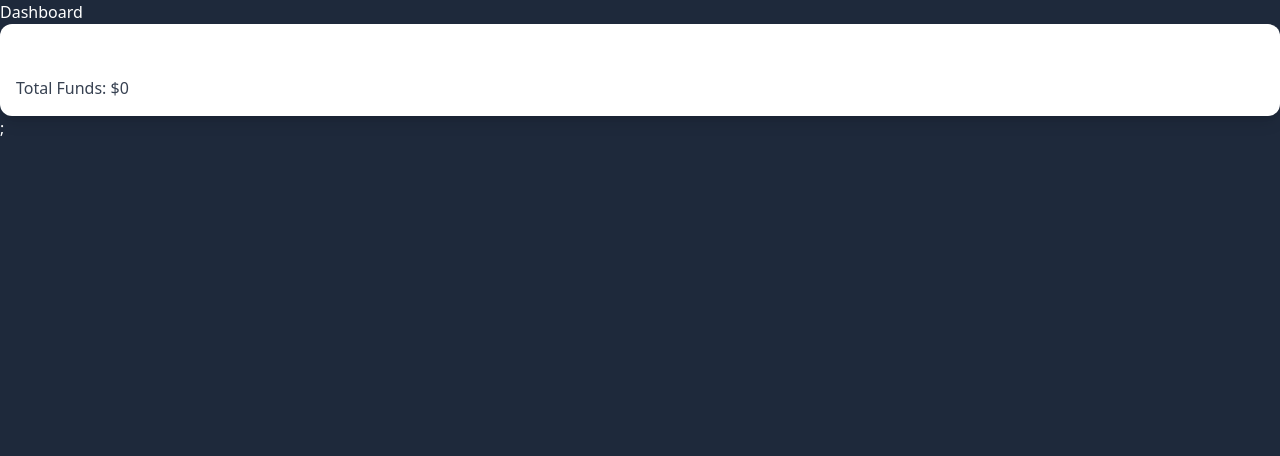
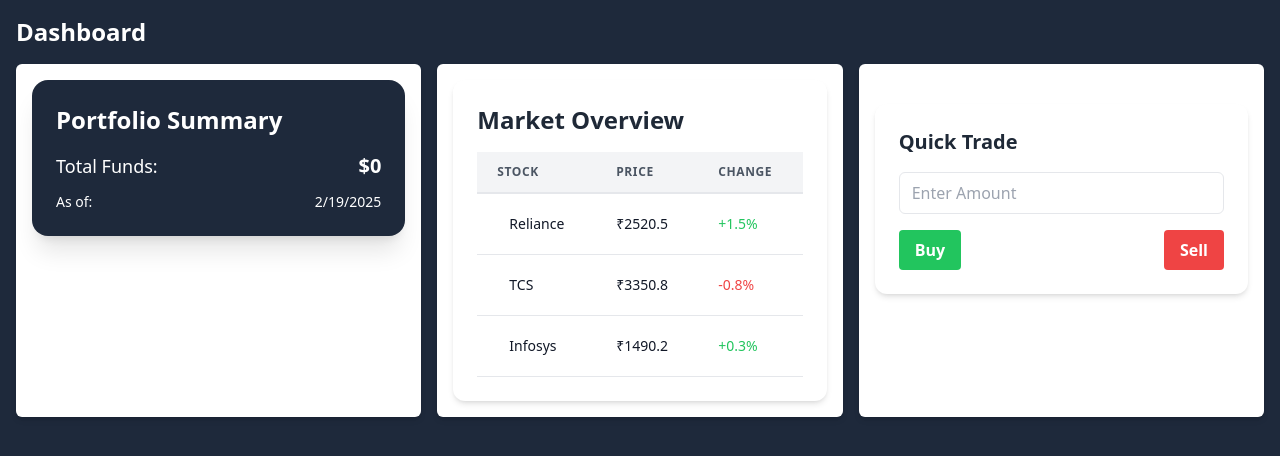
Before and after one commit to Vansh5632/StockBrokerApp, a Next.js app: page /dashboard in a window 1280 px wide. Shown: the top 456 px of the page. Built offline with nearby package versions, Linux system fonts and the light colour scheme.

Commit message:
desgin upgrade

```diff
--- a/src/components/Dashboard/MarketOverview.tsx
+++ b/src/components/Dashboard/MarketOverview.tsx
@@ -6,22 +6,37 @@
 
 export default function MarketOverview() {
   return (
-      <div className="bg-white p-4 rounded-xl shadow-lg">
-        <h2 className="text-lg font-semibold mb-2">Market Overview</h2>
-        <table className="w-full text-left">
+    <div className="bg-white p-6 rounded-xl shadow-md overflow-hidden">
+      <h2 className="text-2xl font-bold text-gray-800 mb-4">Market Overview</h2>
+      <div className="overflow-x-auto">
+        <table className="min-w-full leading-normal">
           <thead>
-            <tr className="border-b">
-              <th className="p-2">Stock</th>
-              <th className="p-2">Price</th>
-              <th className="p-2">Change</th>
+            <tr>
+              <th className="px-5 py-3 border-b-2 border-gray-200 bg-gray-100 text-left text-xs font-semibold text-gray-600 uppercase tracking-wider">
+                Stock
+              </th>
+              <th className="px-5 py-3 border-b-2 border-gray-200 bg-gray-100 text-left text-xs font-semibold text-gray-600 uppercase tracking-wider">
+                Price
+              </th>
+              <th className="px-5 py-3 border-b-2 border-gray-200 bg-gray-100 text-left text-xs font-semibold text-gray-600 uppercase tracking-wider">
+                Change
+              </th>
             </tr>
           </thead>
-          <tbody>
+          <tbody className="bg-white">
             {stocks.map((stock) => (
-              <tr key={stock.symbol} className="border-b">
-                <td className="p-2">{stock.name}</td>
-                <td className="p-2">₹{stock.price}</td>
-                <td className={`p-2 ${stock.change.includes("-") ? "text-red-500" : "text-green-500"}`}>
+              <tr key={stock.symbol}>
+                <td className="px-5 py-5 border-b border-gray-200 text-sm">
+                  <div className="flex items-center">
+                    <div className="ml-3">
+                      <p className="text-gray-900 whitespace-no-wrap">{stock.name}</p>
+                    </div>
+                  </div>
+                </td>
+                <td className="px-5 py-5 border-b border-gray-200 text-sm">
+                  <p className="text-gray-900 whitespace-no-wrap">₹{stock.price}</p>
+                </td>
+                <td className={`px-5 py-5 border-b border-gray-200 text-sm ${stock.change.includes("-") ? "text-red-500" : "text-green-500"}`}>
                   {stock.change}
                 </td>
               </tr>
@@ -29,5 +44,6 @@
           </tbody>
         </table>
       </div>
+    </div>
   );
 }
--- a/src/components/Dashboard/PortfolioSummary.tsx
+++ b/src/components/Dashboard/PortfolioSummary.tsx
@@ -1,13 +1,21 @@
 import React from "react";
 import * as Recoil from "recoil";
 import { portfolioState } from "../../store/portfolioAtom";
+
 export default function PortfolioSummary() {
     console.log("PortfolioSummary is rendering...");
     const portfolio = Recoil.useRecoilValue(portfolioState);
     return(
-        <div className="bg-white p-4 rounded-xl shadow-lg">
-            <h2 className="text-lg font-semibold mb-2">Portfolio Summary</h2>
-            <p className="text-gray-700">Total Funds: ${portfolio.funds.toLocaleString()}</p>
+        <div className="bg-[#1E293B] p-6 rounded-2xl shadow-xl text-white">
+            <h2 className="text-2xl font-bold mb-4">Portfolio Summary</h2>
+            <div className="flex items-center justify-between mb-3">
+                <span className="text-lg">Total Funds:</span>
+                <span className="text-xl font-semibold">${portfolio.funds.toLocaleString()}</span>
+            </div>
+            <div className="flex items-center justify-between">
+                <span className="text-sm">As of:</span>
+                <span className="text-sm">{new Date().toLocaleDateString()}</span>
+            </div>
         </div>
     )
 }
--- a/src/components/Dashboard/QuickTrade.tsx
+++ b/src/components/Dashboard/QuickTrade.tsx
@@ -16,18 +16,25 @@
   };
 
   return (
-    <div className="bg-white p-4 rounded-xl shadow-lg mt-6">
-      <h2 className="text-lg font-semibold mb-2">Quick Trade</h2>
+    <div className="bg-white p-6 rounded-xl shadow-md mt-6">
+      <h2 className="text-xl font-semibold mb-4 text-gray-800">Quick Trade</h2>
+      <div className="mb-4">
         <input
           type="number"
-        placeholder="Amount"
-        className="border p-2 w-full mb-2"
+          placeholder="Enter Amount"
+          className="border rounded-md py-2 px-3 w-full text-gray-700 focus:outline-none focus:ring-2 focus:ring-blue-500"
           value={amount}
           onChange={(e) => setAmount(e.target.value)}
         />
-      <button className="bg-blue-500 text-white px-4 py-2 rounded-lg" onClick={handleBuy}>
+      </div>
+      <div className="flex justify-between">
+        <button className="bg-green-500 hover:bg-green-600 text-white font-bold py-2 px-4 rounded focus:outline-none focus:shadow-outline" onClick={handleBuy}>
           Buy
         </button>
+        <button className="bg-red-500 hover:bg-red-600 text-white font-bold py-2 px-4 rounded focus:outline-none focus:shadow-outline">
+          Sell
+        </button>
+      </div>
     </div>
   );
 }
--- a/src/pages/_app.tsx
+++ b/src/pages/_app.tsx
@@ -7,7 +7,7 @@
   return (
     <SessionProvider session={pageProps.session}>
       <RecoilRoot>
-        <Component {...pageProps} />;
+        <Component {...pageProps} />
       </RecoilRoot>
     </SessionProvider>
   );
--- a/src/pages/dashboard.tsx
+++ b/src/pages/dashboard.tsx
@@ -1,13 +1,25 @@
 // Ensure this path is correct
+import MarketOverview from "@/components/Dashboard/MarketOverview";
 import PortfolioSummary from "@/components/Dashboard/PortfolioSummary";
+import QuickTrade from "@/components/Dashboard/QuickTrade";
 import { RecoilRoot } from "recoil";
-export default function Dashboard() { // Is this causing issues?
 
+export default function Dashboard() {
   return (
     <RecoilRoot>
-      <div>
-        <h1>Dashboard</h1>
-        <PortfolioSummary/>
+      <div className="container mx-auto p-4">
+        <h1 className="text-2xl font-bold mb-4">Dashboard</h1>
+        <div className="grid grid-cols-1 md:grid-cols-2 lg:grid-cols-3 gap-4">
+          <div className="bg-white shadow-md rounded-md p-4">
+            <PortfolioSummary />
+          </div>
+          <div className="bg-white shadow-md rounded-md p-4">
+            <MarketOverview />
+          </div>
+          <div className="bg-white shadow-md rounded-md p-4">
+            <QuickTrade />
+          </div>
+        </div>
       </div>
     </RecoilRoot>
   );
```
Also changed, not shown: src/store/watchlistAtom.ts (added). Lines whose indentation alone changed are shown as unchanged.
